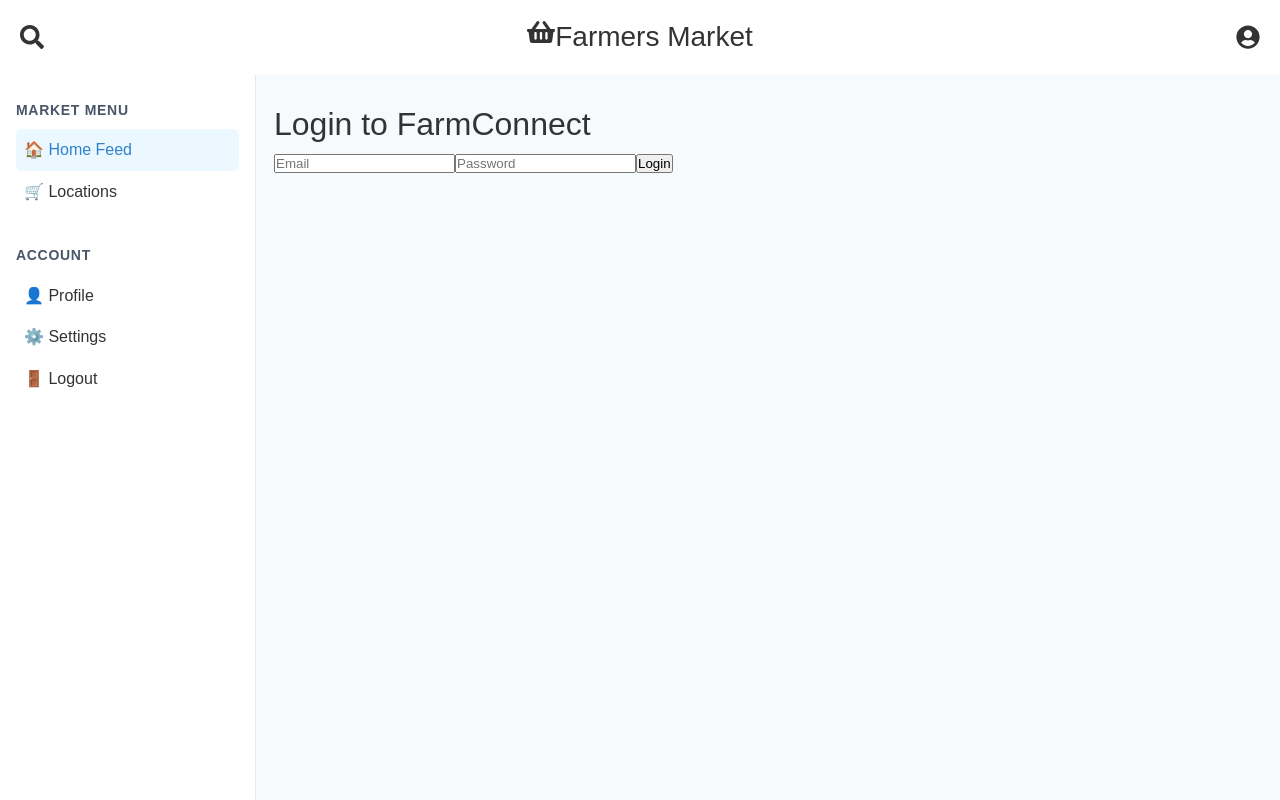
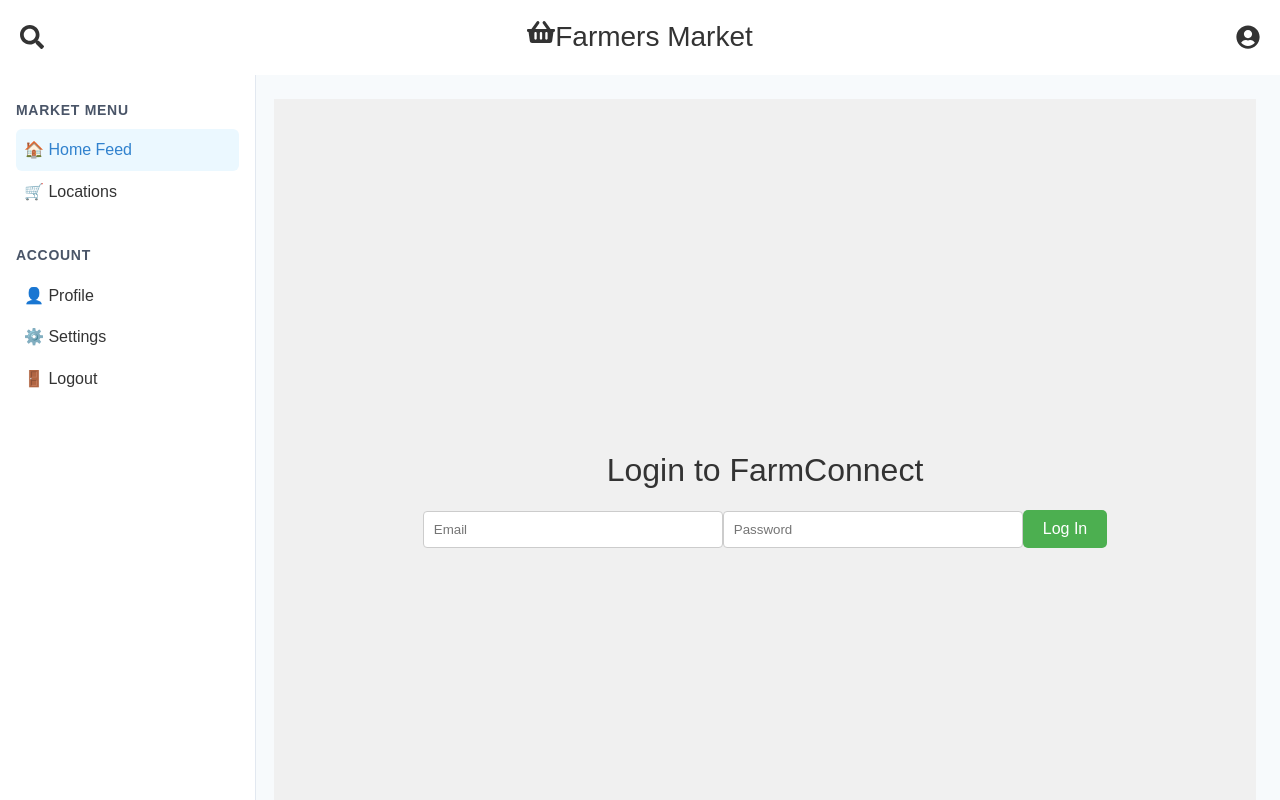
Before and after one commit to du050/farmers-market-app, a Next.js app: page /login in a window 1280 px wide. Shown: the top 800 px of the page. Built offline with nearby package versions, Linux system fonts and the light colour scheme.

Commit message:
Refactor login page and button component; add styles for login and button

```diff
--- a/src/app/layout.tsx
+++ b/src/app/layout.tsx
@@ -2,11 +2,14 @@ import type { Metadata } from "next";
 import "../styles/globals.css";
 import Navbar from '../components/layout/Navbar';
 import Sidebar from "../components/layout/Sidebar";
+// import Login from "./login/page";
 
 export const metadata: Metadata = {
   title: "Farmers Market",
   description: "A marketplace for fresh farm produce",
 };
+
+
 
 export default function RootLayout({
   children,
--- a/src/app/login/page.tsx
+++ b/src/app/login/page.tsx
@@ -1,24 +1,20 @@
 // pages/login.tsx
 'use client';
 import React, { useState } from 'react';
-import { useRouter } from 'next/router';
-import styles from '../../styles/Profile.module.css'; // Adjust the path as necessary
+import styles from '../../styles/Login.module.css';
+import Button from '../../components/ui/Button' // Adjust the path as necessary
 
 const Login: React.FC = () => {
-  const router = useRouter();
   const [email, setEmail] = useState('');
   const [password, setPassword] = useState('');
 
-  const handleSubmit = (e: React.FormEvent) => {
-    e.preventDefault();
-    // Logic to authenticate the user
-    router.push('/feed'); // Redirect to the feed page
-  };
 
   return (
     <div className={styles.loginContainer}>
       <h1>Login to FarmConnect</h1>
-      <form onSubmit={handleSubmit}>
+      <form onSubmit={(e) => {
+        e.preventDefault();
+      }}>
         <input
           type="email"
           placeholder="Email"
@@ -35,7 +31,7 @@ const Login: React.FC = () => {
           className={styles.input}
           required
         />
-        <button type="submit" className={styles.button}>Login</button>
+        <Button label="Log In" className={styles.button} onClick={() => console.log('Logged In')}></Button>
       </form>
     </div>
   );
--- a/src/components/ui/Button.tsx
+++ b/src/components/ui/Button.tsx
@@ -1,4 +1,5 @@
 import React from 'react';
+import '../../styles/Button.module.css'; // Adjust the path as necessary
 
 interface ButtonProps {
     label: string;
--- /dev/null
+++ b/src/styles/Button.module.css
@@ -0,0 +1,17 @@
+.button {
+    background-color: #4CAF50; /* Green background */
+    border: none; /* Remove border */
+    color: white; /* White text */
+    padding: 10px 20px; /* Add some padding */
+    text-align: center; /* Center text */
+    text-decoration: none; /* Remove underline */
+    display: inline-block; /* Inline-block for layout */
+    font-size: 16px; /* Set font size */
+    border-radius: 5px; /* Rounded corners */
+    cursor: pointer; /* Pointer cursor on hover */
+    transition: background-color 0.3s ease; /* Smooth hover effect */
+}
+
+.button:hover {
+    background-color: #45a049; /* Darker green on hover */
+}
--- /dev/null
+++ b/src/styles/Login.module.css
@@ -0,0 +1,34 @@
+.loginContainer {
+    display: flex;
+    flex-direction: column;
+    align-items: center;
+    justify-content: center;
+    gap: 10px; /* Add spacing between elements */
+    height: 100vh;
+    background-color: #f0f0f0;
+}
+
+.input {
+    width: 300px;
+    padding: 10px;
+    margin: 5px 0;
+    border: 1px solid #ccc;
+    border-radius: 4px;
+}
+
+.button {
+    background-color: #4CAF50; /* Green background */
+    border: none; /* Remove border */
+    color: white; /* White text */
+    padding: 10px 20px; /* Add some padding */
+    text-align: center; /* Center text */
+    text-decoration: none; /* Remove underline */
+    display: inline-block; /* Inline-block for layout */
+    font-size: 16px; /* Set font size */
+    border-radius: 5px; /* Rounded corners */
+    cursor: pointer; /* Pointer cursor on hover */
+    transition: background-color 0.3s ease; /* Smooth hover effect */
+}
+.button:hover {
+    background-color: #45a049; /* Darker green on hover */
+}
```
Also changed, not shown: src/app/search/page.tsx (added).
